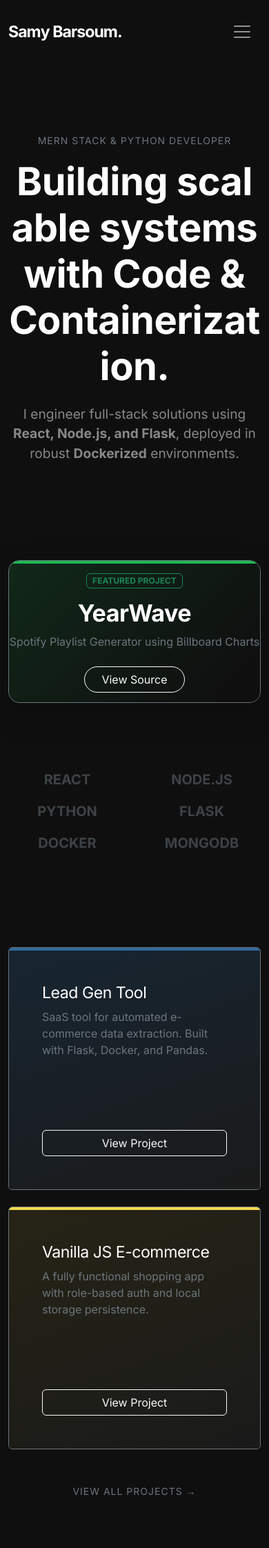
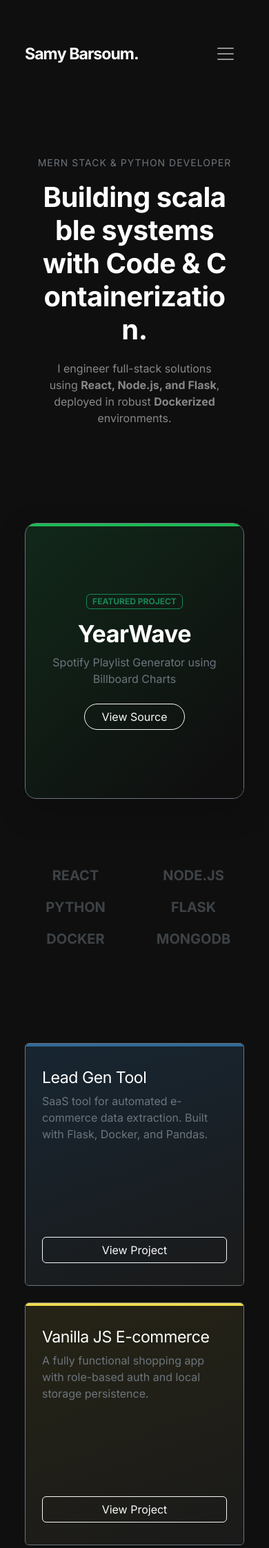
Before and after one commit to samybit/my-portfolio, a Flask app: page / in a window 390 px wide. Shown: the top 2244 px of the page at 69% size. Run offline with Flask 3, Linux system fonts and the light colour scheme; some libraries are stand-ins or nearby versions.

Commit message:
style: implement mobile-first responsiveness and UI polish

```diff
--- a/static/css/style.css
+++ b/static/css/style.css
@@ -149,3 +149,50 @@ h6 {
     border-color: rgba(255, 255, 255, 0.4) !important;
     transition: border-color 0.3s ease;
 }
+
+/* =========================================
+   MOBILE RESPONSIVENESS OVERRIDES
+   ========================================= */
+@media (max-width: 991px) {
+
+    /* 1. Fix Hero Text Size */
+    .hero-title {
+        font-size: 2.5rem;
+        /* Shrink from 3.5rem to 2.5rem */
+        word-wrap: break-word;
+        /* Prevent aggressive word breaking */
+    }
+
+    .hero-subtitle {
+        font-size: 1rem;
+        padding: 0 15px;
+        /* Add breathing room on sides */
+    }
+
+    /* 2. Fix the "Squashed" Project Card (YearWave) */
+    /* On mobile, we disable the 16x9 ratio and let the content dictate height */
+    .ratio-16x9 {
+        aspect-ratio: auto;
+        height: auto !important;
+        min-height: 400px;
+        /* Ensure it's tall enough to breathe */
+    }
+
+    /* Reset the Bootstrap ratio hack */
+    .ratio::before {
+        display: none;
+    }
+
+    /* 3. Fix Card Padding */
+    .card-body,
+    .d-flex {
+        padding: 2rem 1.5rem !important;
+        /* More space inside boxes */
+    }
+
+    /* 4. Allow text to wrap naturally */
+    h1,
+    h2 {
+        hyphens: auto;
+    }
+}
--- a/templates/index.html
+++ b/templates/index.html
@@ -5,7 +5,7 @@
 {% block content %}
 <div class="container">
 
-  <section class="hero-section text-center">
+  <section class="hero-section text-center px-3">
     <p class="text-secondary text-uppercase small tracking-wide mb-3">MERN Stack & Python Developer</p>
     <h1 class="hero-title display-3">Building scalable systems<br>with Code & Containerization.</h1>
     <p class="hero-subtitle mx-auto" style="max-width: 650px;">
@@ -17,7 +17,7 @@
   <div class="row justify-content-center mb-5">
     <div class="col-lg-10">
       <div class="ratio ratio-16x9 border border-secondary rounded-4 overflow-hidden position-relative shadow-lg">
-        <div class="d-flex flex-column align-items-center justify-content-center h-100"
+        <div class="d-flex flex-column align-items-center justify-content-center h-100 p-4 text-center"
           style="background: linear-gradient(135deg, rgba(29, 185, 84, 0.15) 0%, #0f0f0f 90%); border-top: 4px solid #1DB954;">
 
           <span class="badge border border-success text-success bg-transparent mb-3">FEATURED PROJECT</span>
```
